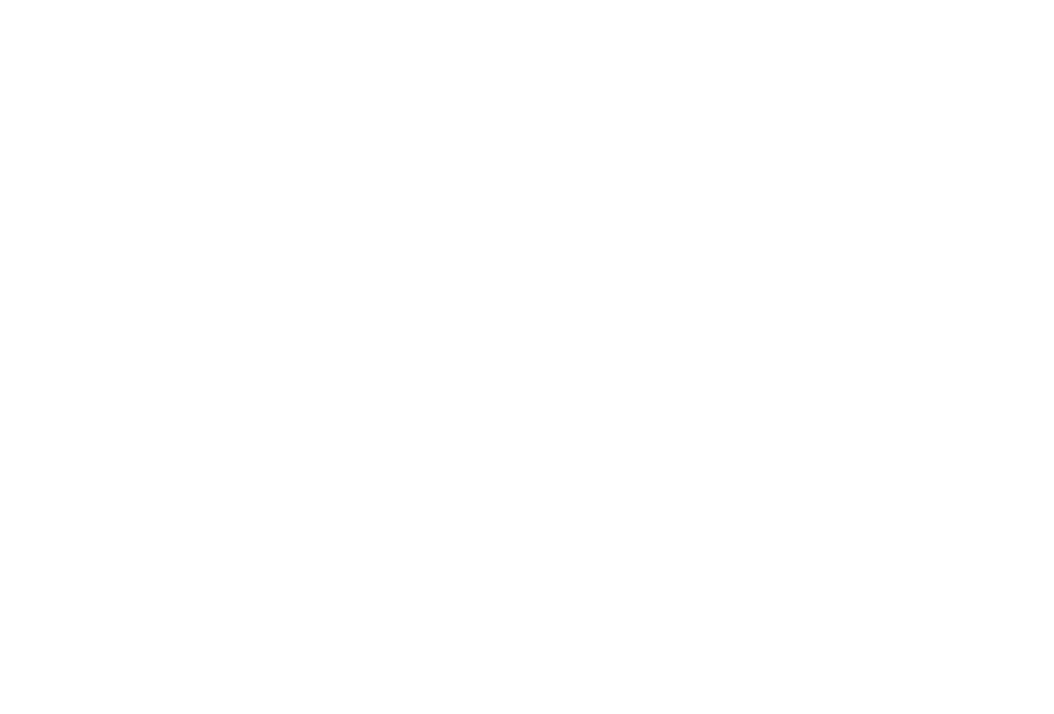
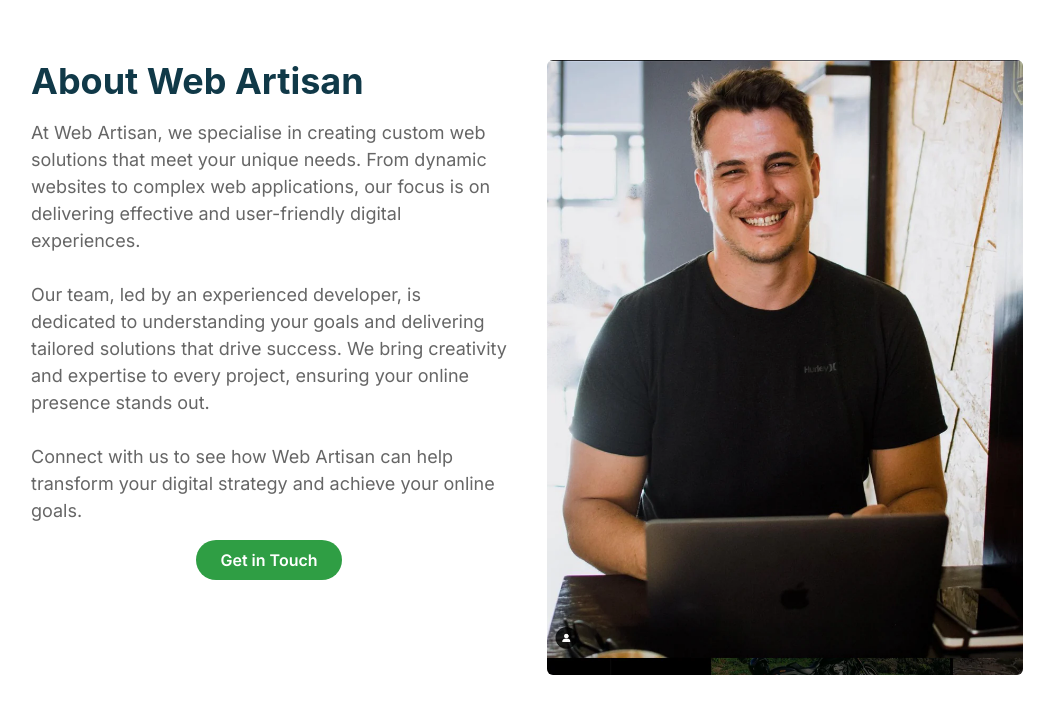
Before and after one commit to wernerbrynard/web-artisan, a Next.js app: page / in a window 1280 px wide. Shown: the part 692-1406 px from the top of the page, without its empty margins (113-1167 px from the left). Before the commit the page ends 800 px from the top, so only its background shows below. Built offline with nearby package versions, Linux system fonts and the light colour scheme.

Commit message:
Update hero and added About

```diff
--- a/src/app/page.js
+++ b/src/app/page.js
@@ -1,11 +1,12 @@
 import { Box } from '@chakra-ui/react';
 import Hero from '../components/Hero'; // Adjust the path if necessary
+import AboutMe from '@/components/AboutMe';
 
 export default function Home() {
   return (
     <main>
       <Hero />
-      {/* Other components or sections can go here */}
+      <AboutMe />
     </main>
   );
 }
--- /dev/null
+++ b/src/components/AboutMe.js
@@ -0,0 +1,53 @@
+'use client'
+
+import {
+  Container,
+  SimpleGrid,
+  Image,
+  Flex,
+  Heading,
+  Text,
+  Stack,
+  Button,
+} from '@chakra-ui/react'
+
+export default function AboutMe() {
+  return (
+    <Container maxW={'5xl'} py={12}>
+      <SimpleGrid columns={{ base: 1, md: 2 }} spacing={10}>
+        <Stack spacing={4} textAlign="left">
+          <Heading color={'var(--main-color)'}>About Web Artisan</Heading>
+          <Text color={'var(--text-light-color)'} fontSize={'lg'}>
+            At Web Artisan, we specialise in creating custom web solutions that meet your unique needs. From dynamic websites to complex web applications, our focus is on delivering effective and user-friendly digital experiences.
+            <br /><br />
+            Our team, led by an experienced developer, is dedicated to understanding your goals and delivering tailored solutions that drive success. We bring creativity and expertise to every project, ensuring your online presence stands out.
+            <br /><br />
+            Connect with us to see how Web Artisan can help transform your digital strategy and achieve your online goals.
+          </Text>
+          <Stack spacing={4} align={'center'}>
+            <Button
+              colorScheme={'accent-color'}
+              bg={'var(--accent-color)'}
+              rounded={'full'}
+              px={6}
+              _hover={{
+                bg: 'var(--button-hover-color)',
+              }}
+              alignSelf={'center'}
+            >
+              Get in Touch
+            </Button>
+          </Stack>
+        </Stack>
+        <Flex direction="column" align="center" justify="center">
+          <Image
+            rounded={'md'}
+            alt={'feature image'}
+            src={'/images/me.webp'} // Update this path with your actual image path
+            objectFit={'cover'}
+          />
+        </Flex>
+      </SimpleGrid>
+    </Container>
+  )
+}
--- a/src/components/Hero.js
+++ b/src/components/Hero.js
@@ -2,11 +2,11 @@
 
 import {
   Box,
+  Container,
   Heading,
-  Container,
   Text,
+  Stack,
   Button,
-  Stack,
   Icon,
   useColorModeValue,
   createIcon,
@@ -14,8 +14,7 @@
 
 export default function CallToActionWithAnnotation() {
   return (
-    <>
-      <Container maxW={'6xl'}> {/* Increased width */}
+    <Container maxW={'6xl'}>
       <Stack
         as={Box}
         textAlign={'center'}
@@ -24,14 +23,16 @@
         <Heading
           fontWeight={600}
           fontSize={{ base: '2xl', sm: '4xl', md: '6xl' }}
-            lineHeight={'110%'}>
+          lineHeight={'110%'}
+          color={'var(--main-color)'}
+        >
           Empower Your Business with a Professional Website
           <br />
           <Text as={'span'} color={'var(--accent-color)'}>
             Unlock Your Potential
           </Text>
         </Heading>
-          <Text color={'var(--text-light-color)'}>
+        <Text color={'var(--text-light-color)'} fontSize={'lg'}>
           Expert web development tailored to your business needs. Transform your online presence with a custom solution designed to help you succeed.
         </Text>
         <Stack
@@ -47,7 +48,9 @@
             px={6}
             _hover={{
               bg: 'var(--button-hover-color)',
-              }}>
+            }}
+            alignSelf={'center'}
+          >
             Get Started
           </Button>
           <Box>
@@ -65,14 +68,14 @@
               position={'absolute'}
               right={'-125px'}
               top={'-15px'}
-                transform={'rotate(10deg)'}>
+              transform={'rotate(10deg)'}
+            >
               Starting at $15/mo
             </Text>
           </Box>
         </Stack>
       </Stack>
     </Container>
-    </>
   )
 }
 
```
Also changed, not shown: public/images/me.webp (added). Lines whose indentation alone changed are shown as unchanged.
